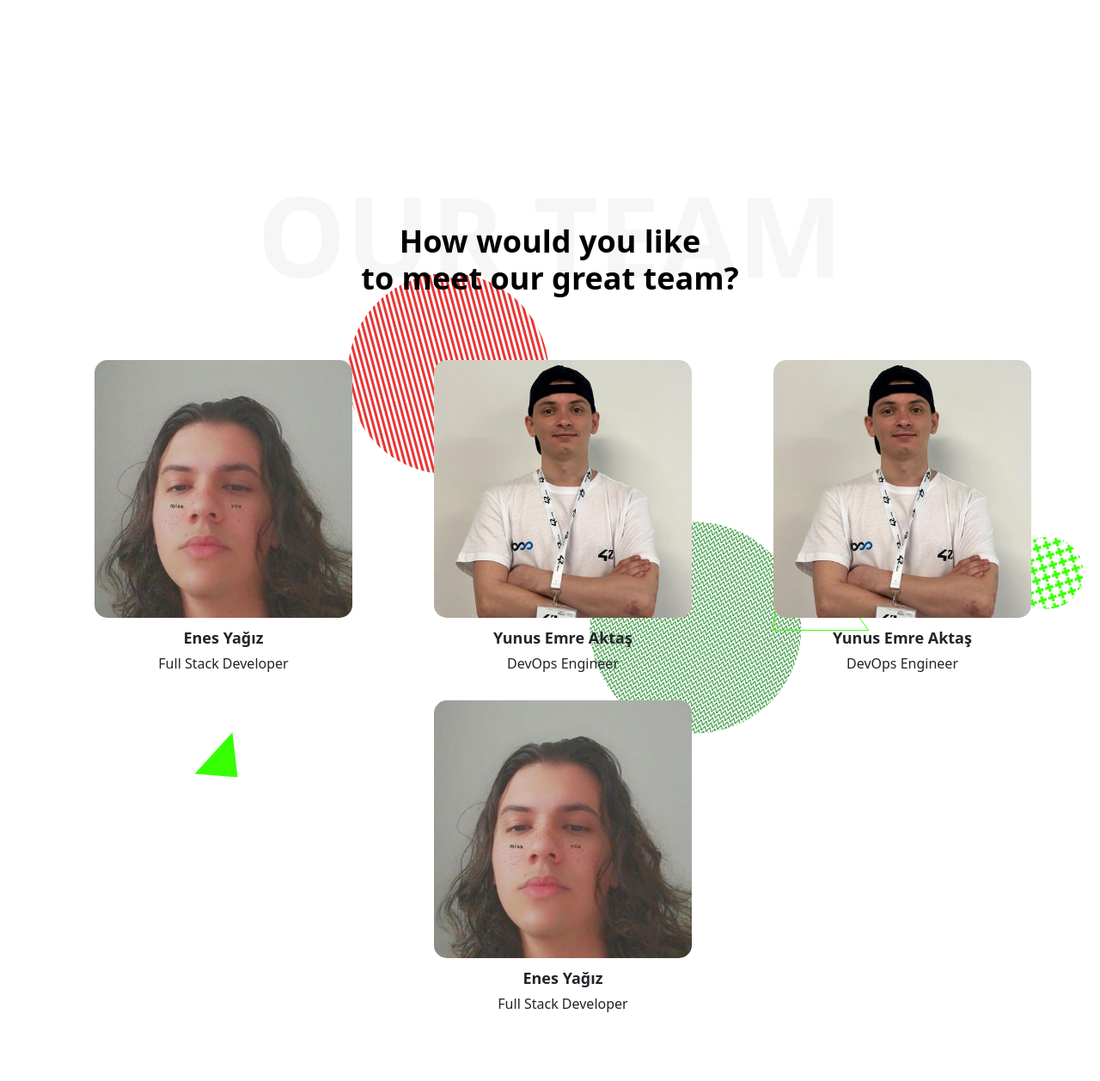
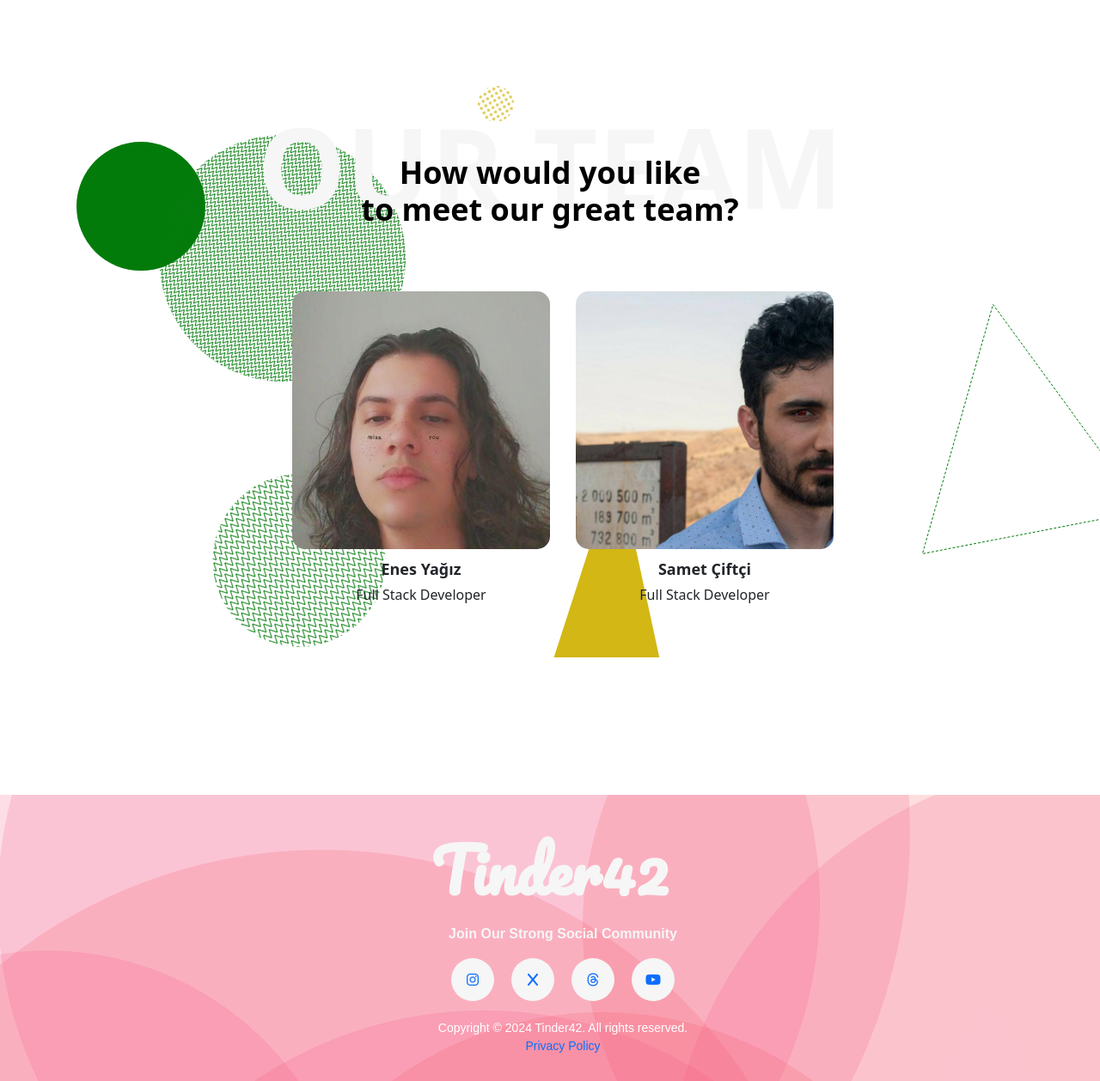
Before and after one commit to fleizean/42-tinder, a Django app: template tinder42/tinder/templates/index.html in a window 1280 px wide. Shown: the part 2860-4118 px from the top of the page at 86% size. Before the commit the page ends 4038 px from the top, so only its background shows below. Run offline with Django 4.2, Linux system fonts and the light colour scheme; the template is opened without the code that fills it, so the values that code supplies are empty; some libraries are stand-ins or nearby versions; some web fonts are replaced.

Commit message:
Main page design finished

```diff
--- a/tinder42/static/css/aboutus-section.css
+++ b/tinder42/static/css/aboutus-section.css
@@ -14,7 +14,7 @@
 
 .aboutus-section {
     background: url(../assets/backgrounds-layers/Colored\ Patterns.svg);
-
+    justify-content: center;
     margin-top: 10rem;
     display: flex;
     z-index: 700;
@@ -22,11 +22,18 @@
 
 .team-area {
     margin-top: 15rem;
+    display: flex;
+    justify-content: center;
 }
+
+.team-card {
+    text-align: center;
+  }
 
 .team-card-content {
     text-align: center;
     z-index: 1;
+    margin: 0 15px 30px;
 }
 
 .aboutus-section .auto-container {
@@ -85,15 +92,10 @@
 
   .responsive-container-block {
     min-height: 75px;
-    height: fit-content;
     width: 100%;
     display: flex;
-    flex-wrap: wrap;
     margin-top: 0px;
-    margin-right: auto;
     margin-bottom: 0px;
-    margin-left: auto;
-    justify-content: flex-start;
   }
 
   .container-block {
@@ -159,10 +161,6 @@
     margin-left: 15px;
   }
 
-  .teamcard-container {
-    justify-content: space-evenly;
-  }
-
 
   .team-img {
     max-width: 100%;
--- /dev/null
+++ b/tinder42/static/css/footer-section.css
@@ -0,0 +1,114 @@
+:root {
+    --red: hsl(0, 78%, 62%);
+    --red-big-tittle: hsl(0, 77%, 63%);
+    --cyan: hsl(180, 62%, 55%);
+    --orange: hsl(34, 97%, 64%);
+    --blue: hsl(212, 86%, 64%);
+    --varyDarkBlue: hsl(234, 12%, 34%);
+    --grayishBlue: hsl(229, 6%, 66%);
+    --veryLightGray: hsl(0, 0%, 98%);
+    --weight1: 200;
+    --weight2: 400;
+    --weight3: 600;
+}
+
+.footer-section {
+    background: url(../assets/backgrounds-layers/Footer.png);
+    justify-content: center;
+    margin-top: 10rem;
+    display: flex;
+    z-index: 700;
+    padding: 30px;
+}
+
+
+.footer-section .auto-container {
+    position: static;
+    max-width: 1200px;
+    padding: 0px 15px;
+}
+
+
+.footer-section .big-title h1 {
+    font-size: 70px;
+    font-weight: 800;
+    font-family: "Pacifico", cursive;
+    color: #f6f6f6;
+}
+
+.footer-section .big-title {
+    position: absolute;
+    z-index: 100;
+    left: 50%;
+    transform: translateX(-50%);
+    text-align: center; /* İçeriği yatayda merkezlemek için */
+    width: 100%; /* Genişlik 100% olsun ki içeriği yatayda merkezleyebilelim */
+    margin-top: 1em;
+}
+
+.footer-section .tittle-desc {
+    position: absolute;
+    z-index: 100;
+    left: 50%;
+    transform: translateX(-50%);
+    text-align: center; /* İçeriği yatayda merkezlemek için */
+    width: 100%; /* Genişlik 100% olsun ki içeriği yatayda merkezleyebilelim */
+    margin-top: 5em;
+}
+
+
+
+.footer-section .tittle-desc h2 {
+    color: #000000;
+    font-size: 36px;
+    font-weight: 700;
+    line-height: 1.2em;
+}
+
+.social-links {
+    justify-content: center;
+    margin-top: 7.5rem;
+}
+
+.social-box {
+    display: flex;
+    justify-content: center;
+    align-items: center;
+}
+
+.social-links .social-item {
+    display: inline-block;
+    width: 50px;
+    height: 50px;
+    background: #f6f6f6;
+    border-radius: 50%;
+    margin: 0 10px;
+    display: flex;
+    justify-content: center;
+    align-items: center;
+    transition: all 0.3s;
+    text-decoration: none;
+}
+
+.social-links .social-item:hover {
+    background: var(--red);
+}
+
+.social-links .social-desc {
+    text-align: center;
+    font-family: "Poppins", sans-serif;
+    font-size: 16px;
+    color: #f6f6f6;
+    font-weight: 600;
+    margin-bottom: 1em;
+}
+
+.social-links .footer-text {
+    text-align: center;
+    font-family: "Poppins", sans-serif;
+    font-size: 14px;
+    color: #ffffff;
+    font-weight: 500;
+    margin-top: 1.5em;
+
+}
--- /dev/null
+++ b/tinder42/static/css/keyframe.css
@@ -0,0 +1,12 @@
+
+@keyframes moveUpDown {
+    0% {
+        transform: translateY(0);
+    }
+    50% {
+        transform: translateY(-20px); /* Move up */
+    }
+    100% {
+        transform: translateY(0);
+    }
+}
--- a/tinder42/static/css/style.css
+++ b/tinder42/static/css/style.css
@@ -179,20 +179,6 @@
     z-index: 3;
 }
 
-
-@keyframes moveUpDown {
-    0% {
-        transform: translateY(0);
-    }
-    50% {
-        transform: translateY(-20px); /* Move up */
-    }
-    100% {
-        transform: translateY(0);
-    }
-}
-
-
 .playstore-button {
   display: inline-flex;
   align-items: center;
--- a/tinder42/static/js/script.js
+++ b/tinder42/static/js/script.js
@@ -19,6 +19,12 @@
     howitWorksSection.scrollIntoView({ behavior: 'smooth' }); // Kaydırma işlemi
 });
 
+document.querySelector('.navbar-item[href="#aboutus-section"]').addEventListener('click', function(e) {
+    e.preventDefault(); // Sayfa yenilenmesini önlemek için
+    const aboutUsSection = document.getElementById('aboutus-section');
+    aboutUsSection.scrollIntoView({ behavior: 'smooth' }); // Kaydırma işlemi
+});
+
 window.addEventListener('scroll', function() {
     var navbar = document.querySelector('.navbar');
     if (window.scrollY > 0) {
--- a/tinder42/tinder/templates/index.html
+++ b/tinder42/tinder/templates/index.html
@@ -3,10 +3,12 @@
 <head>
     <meta charset="UTF-8">
     <meta name="viewport" content="width=device-width, initial-scale=1.0">
+    <link rel="stylesheet" href="../../static/css/keyframe.css">
     <link rel="stylesheet" href="../../static/css/style.css">
     <link rel="stylesheet" href="../../static/css/feature-section.css">
     <link rel="stylesheet" href="../../static/css/howitworks-section.css">
     <link rel="stylesheet" href="../../static/css/aboutus-section.css">
+    <link rel="stylesheet" href="../../static/css/footer-section.css">
     <link rel="stylesheet" href="https://cdn.jsdelivr.net/npm/bootstrap@5.3.2/dist/css/bootstrap.min.css">
     <script src="https://kit.fontawesome.com/b80699d249.js" crossorigin="anonymous"></script>
     <script src="https://cdn.jsdelivr.net/npm/bootstrap@5.3.2/dist/js/bootstrap.min.js"></script>
@@ -27,8 +29,8 @@
                 <li><a class="navbar-item" href="#home-section">Home</a></li>
                 <li><a class="navbar-item" href="#features-section">Features</a></li>
                 <li><a class="navbar-item" href="#howitworks-section">How it Works</a></li>
-                <li><a class="navbar-item" href="/about-us">About Us</a></li>
-                <li><a class="navbar-item" href="/about-us">Support</a></li>
+                <li><a class="navbar-item" href="#aboutus-section">About Us</a></li>
+                <li><a class="navbar-item" href="/about-us">Join Now</a></li>
             </ul>
         </nav>
         <section class="banner-section" id="banner-section">
@@ -47,6 +49,14 @@
                             <span class="texts">
                               <span class="text-1">GET IN WITH</span>
                               <span class="text-2">Intra42</span>
+                            </span>
+                          </a>
+                          <a class="playstore-button" href="/auth">
+                            <img class="img42logo" src="../../static/assets/backgrounds-layers/login-template.webp" height="32px" alt="Intra 42">
+                            <img class="img42logo-white" src="../../static/assets/backgrounds-layers/login-template.webp" height="32px" alt="Intra 42">
+                            <span class="texts">
+                              <span class="text-1">GET IN WITH</span>
+                              <span class="text-2">LOGIN</span>
                             </span>
                           </a>
                     </div>
@@ -108,7 +118,7 @@
                 <!--Image Column-->
                 <div class="image-column col-md-6 col-sm-12 col-xs-12">
                     <div class="image">
-                        <img src="../../static/assets/backgrounds-layers/42.png" height="750px" alt="">
+                        <img src="../../static/assets/backgrounds-layers/42.png" height="670px" alt="">
                     </div>
                 </div>
                 <!--Content Column-->
@@ -200,41 +210,11 @@
           <div class="responsive-cell-block wk-desk-3 wk-mobile-12 wk-tab-4 wk-ipadp-4 team-card-container">
             <div class="team-card">
               <div class="team-img-wrapper">
-                <img class="team-img" src="../../static/assets/team/yeaktas.jpeg">
+                <img class="team-img" src="../../static/assets/team/sciftci.jpeg">
               </div>
               <div class="team-card-content">
                 <p class="text-blk name">
-                  Yunus Emre Aktaş
-                </p>
-                <p class="text-blk position">
-                  DevOps Engineer
-                </p>
-              </div>
-            </div>
-          </div>
-          <div class="responsive-cell-block wk-desk-3 wk-mobile-12 wk-tab-4 wk-ipadp-4 team-card-container">
-            <div class="team-card">
-              <div class="team-img-wrapper">
-                <img class="team-img" src="../../static/assets/team/yeaktas.jpeg">
-              </div>
-              <div class="team-card-content">
-                <p class="text-blk name">
-                  Yunus Emre Aktaş
-                </p>
-                <p class="text-blk position">
-                  DevOps Engineer
-                </p>
-              </div>
-            </div>
-          </div>
-          <div class="responsive-cell-block wk-desk-3 wk-mobile-12 wk-tab-4 wk-ipadp-4 team-card-container">
-            <div class="team-card">
-              <div class="team-img-wrapper">
-                <img class="team-img" src="../../static/assets/team/eyagiz.jpeg">
-              </div>
-              <div class="team-card-content">
-                <p class="text-blk name">
-                  Enes Yağız
+                  Samet Çiftçi
                 </p>
                 <p class="text-blk position">
                   Full Stack Developer
@@ -242,9 +222,24 @@
               </div>
             </div>
           </div>
-
           </div>
         </div>
     </section>
+
+    <section class="footer-section" id="footer-section">
+      <div class="auto-container">
+        <div class="big-title"><h1>Tinder42</h1></div>
+      </div>
+      <div class="social-links">
+        <div class="social-desc">Join Our Strong Social Community</div>
+        <div class="social-box">
+          <a class="social-item" href="" target="_blank"><i class="fab fa-instagram"></i></a>
+          <a class="social-item" href="" target="_blank"><i class="fab fa-x"></i></a>
+          <a class="social-item" href="" target="_blank"><i class="fab fa-threads"></i></a>
+          <a class="social-item" href="" target="_blank"><i class="fab fa-youtube"></i></a>
+        </div>
+        <div class="footer-text">Copyright © 2024 Tinder42. All rights reserved. <br/> <a href="https://www.privacypolicyonline.com/live.php?token=kaG5eQYqLUE5Sp5RPvw7Umwi3qk2qCZW" style="text-decoration: none;" target="_blank">Privacy Policy</a></div>
+      </div>
+    </section>
 </body>
 </html>
```
Also changed, not shown: tinder42/static/assets/backgrounds-layers/Colored Patterns.svg, tinder42/static/assets/backgrounds-layers/Footer.png (added), tinder42/static/assets/backgrounds-layers/Footer.svg (added), tinder42/static/assets/backgrounds-layers/login-template.webp (added), tinder42/static/assets/team/sciftci.jpeg (added), tinder42/static/assets/team/yeaktas.jpeg (deleted).
